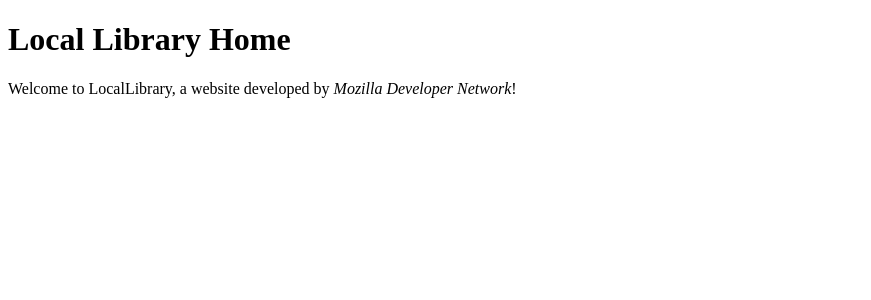
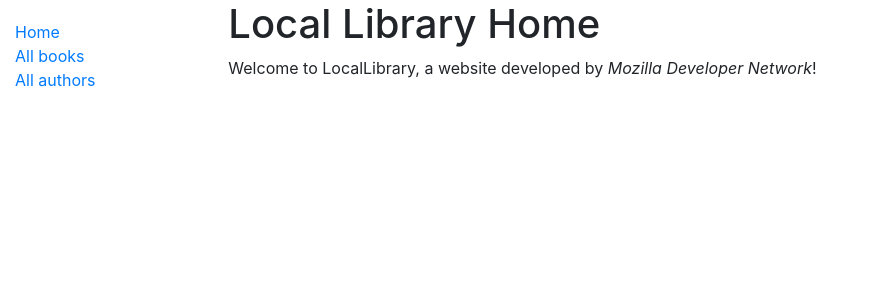
Before and after one commit to ankiwoong/Django_Locallibrary_Tutorial, a Django app: page /catalog/ in a window 1280 px wide. Shown: the top 300 px of the page, without its empty margins (0-871 px from the left). Run offline with Django 3.2, Linux system fonts and the light colour scheme; data that the repository does not hold is empty; some libraries are stand-ins or nearby versions.

Commit message:
Template - The LocalLibrary base template

```diff
--- /dev/null
+++ b/catalog/static/css/styles.css
@@ -0,0 +1,5 @@
+.sidebar-nav {
+  margin-top: 20px;
+  padding: 0;
+  list-style: none;
+}
--- a/catalog/templates/base_generic.html
+++ b/catalog/templates/base_generic.html
@@ -3,13 +3,30 @@
 
 <head>
     {% block title %}<title>Local Library</title>{% endblock %}
+    <meta charset="utf-8">
+    <meta name="viewport" content="width=device-width, initial-scale=1">
+    <link rel="stylesheet" href="https://stackpath.bootstrapcdn.com/bootstrap/4.1.3/css/bootstrap.min.css"
+        integrity="sha384-MCw98/SFnGE8fJT3GXwEOngsV7Zt27NXFoaoApmYm81iuXoPkFOJwJ8ERdknLPMO" crossorigin="anonymous">
+    <!-- Add additional CSS in static file -->
+    {% load static %}
+    <link rel="stylesheet" href="{% static 'css/styles.css' %}">
 </head>
 
 <body>
-    {% block sidebar %}
-    <!-- insert default navigation text for every page -->{% endblock %}
-    {% block content %}
-    <!-- default content text (typically empty) -->{% endblock %}
+    <div class="container-fluid">
+        <div class="row">
+            <div class="col-sm-2">
+                {% block sidebar %}
+                <ul class="sidebar-nav">
+                    <li><a href="{% url 'index' %}">Home</a></li>
+                    <li><a href="">All books</a></li>
+                    <li><a href="">All authors</a></li>
+                </ul>
+                {% endblock %}
+            </div>
+            <div class="col-sm-10 ">{% block content %}{% endblock %}</div>
+        </div>
+    </div>
 </body>
 
 </html>
```
